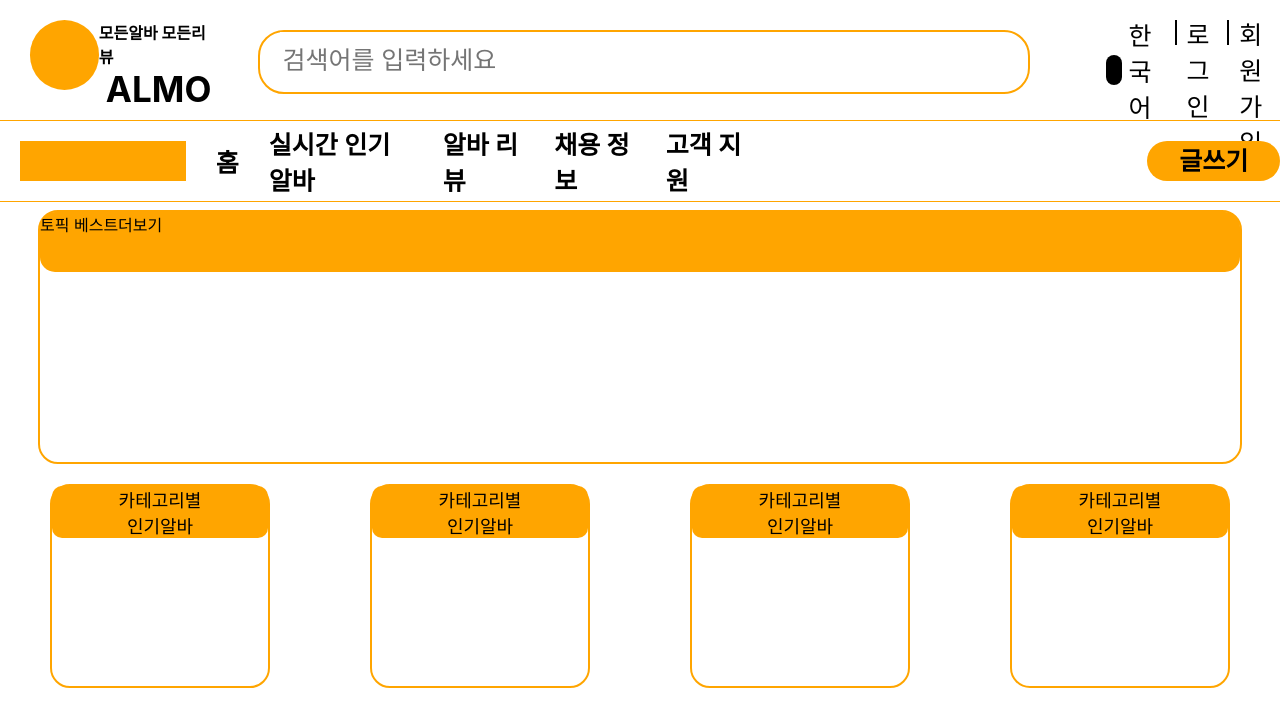
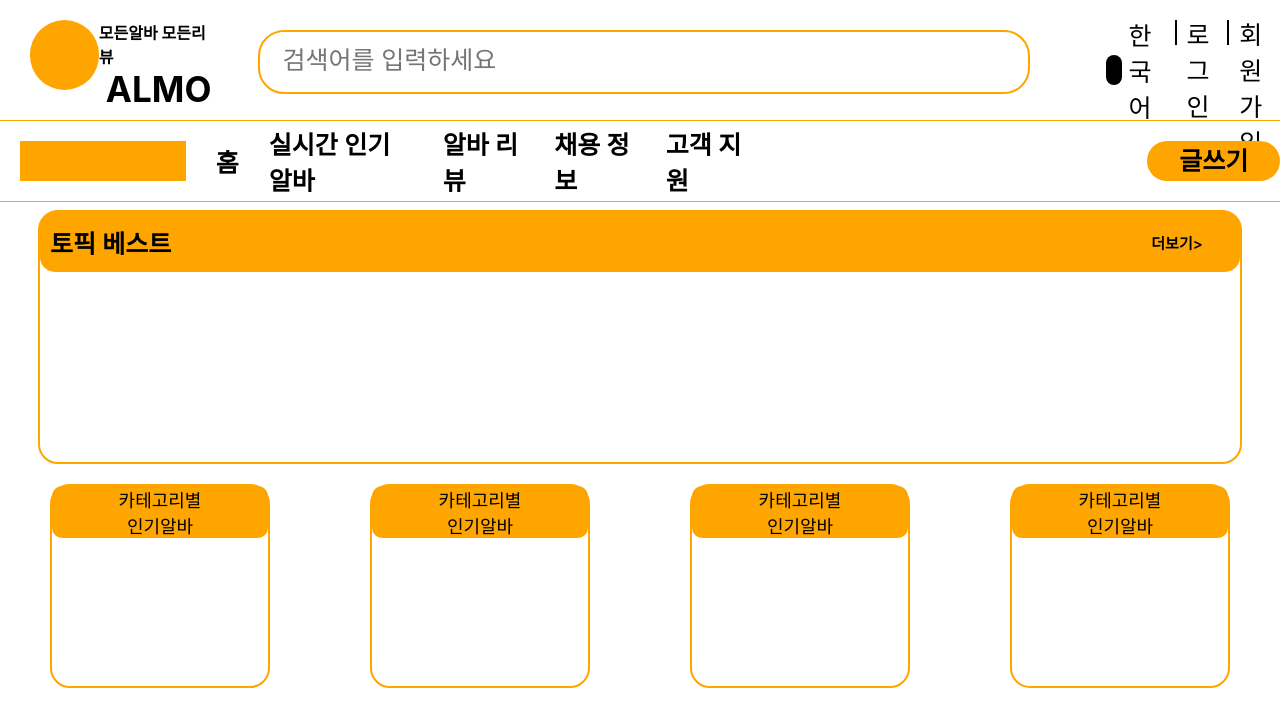
Before and after one commit to JohnJung-1017/Almo, a React (Create React App) app in the folder frontend/: page / in a window 1280 px wide. Shown: the top 726 px of the page. Built offline with nearby package versions, Linux system fonts and the light colour scheme; some icons are missing.

Commit message:
update: main-box1
main.jsx box1 css 수정

```diff
--- a/frontend/src/css/main.css
+++ b/frontend/src/css/main.css
@@ -20,6 +20,17 @@
     height: 60px;
     border-radius: 15px;
     background-color: orange;
+    align-items: center;
+}
+.box1_title_bold{
+    margin-left: 10px;
+    font-size: 25px;
+    font-weight: 600;
+}
+.box1_title_light{
+    margin-left: 980px;
+    font-size: 15px;
+    font-weight: 600;
 }
 .main_box2{
     display: flex;
--- a/frontend/src/pages/main.jsx
+++ b/frontend/src/pages/main.jsx
@@ -12,8 +12,8 @@ const main = () => {
               <div className='main_box1'>
                 <div className='box1_content'>
                   <div className='box1_title'>
-                    <div>토픽 베스트</div>
-                    <div>더보기</div>
+                    <div className='box1_title_bold'>토픽 베스트</div>
+                    <div className='box1_title_light'>더보기{">"} </div>
                   </div>
                 </div>
               </div>
```
